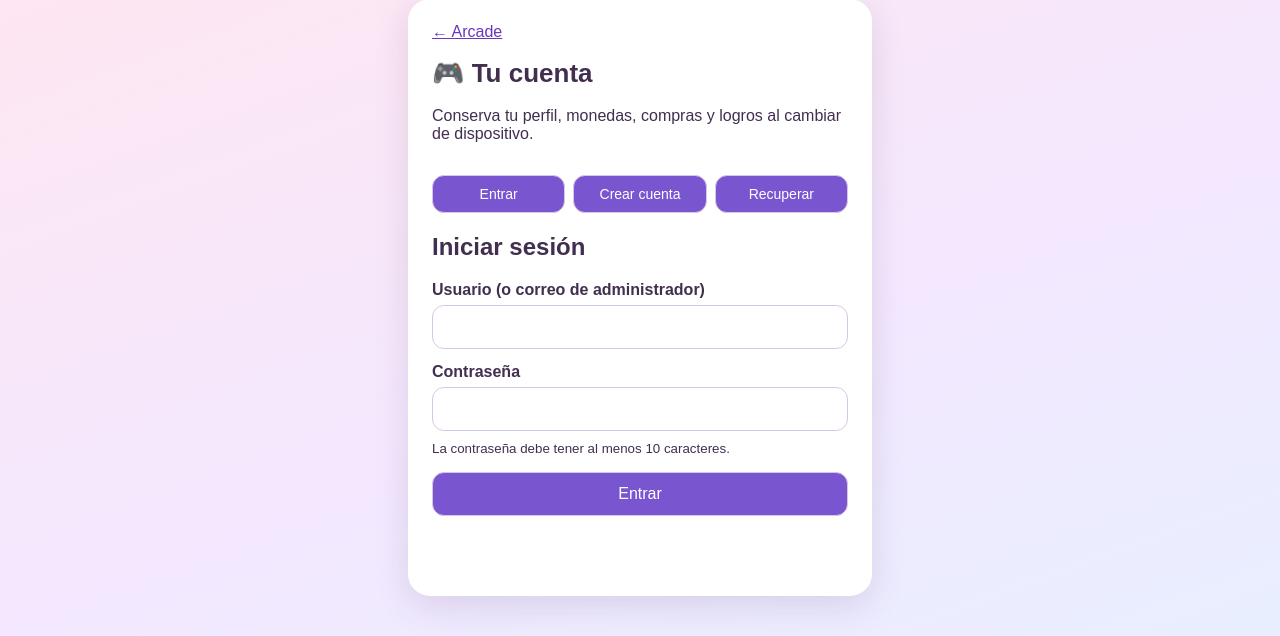
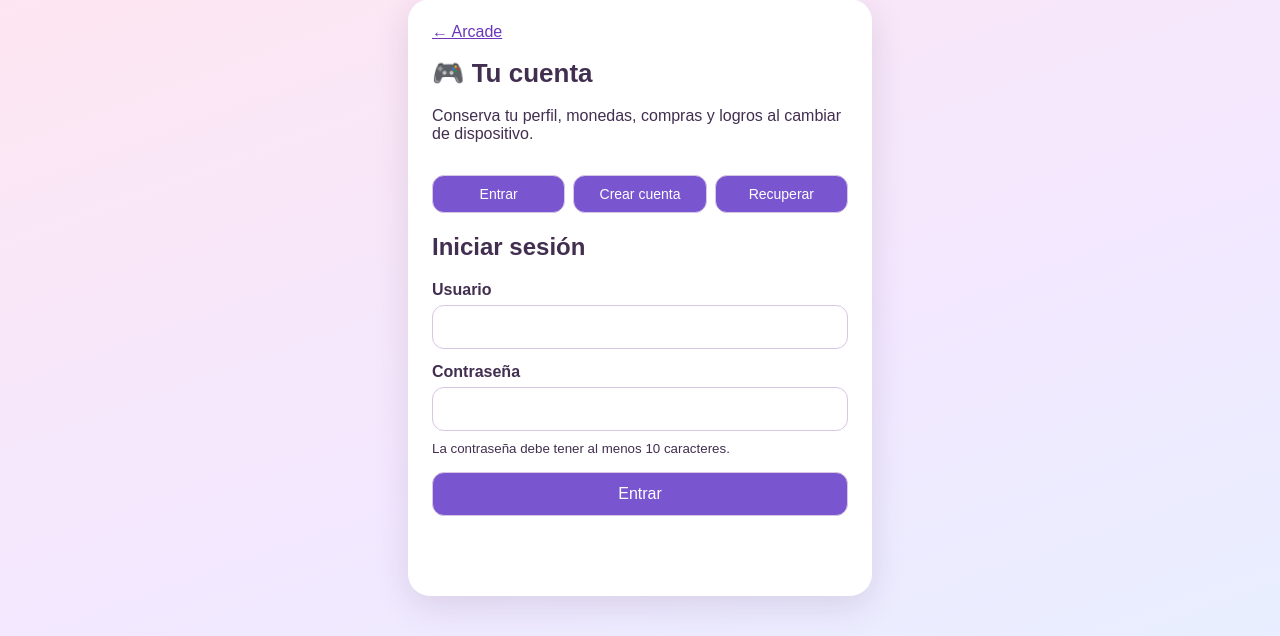
Before and after one commit to chrislivegg-eng/arcade, a Flask app: page /cuenta in a window 1280 px wide. Shown: the part 65-701 px from the top of the page. Run offline with Flask 3, Linux system fonts and the light colour scheme; data that the repository does not hold is empty.

Commit message:
Simplify login label to Usuario

```diff
--- a/static/js/cuenta.js
+++ b/static/js/cuenta.js
@@ -20,7 +20,6 @@
     $('password').autocomplete = modo === 'entrar' ? 'current-password' : 'new-password';
     $('password-label').textContent = recuperar ? 'Nueva contraseña' : 'Contraseña';
     $('usuario').maxLength = registro || recuperar ? 14 : 254;
-    $('correo-opcional').hidden = modo !== 'entrar';
     $('recuperacion-campo').hidden = !recuperar;
     $('recuperacion').required = recuperar;
     $('admin').hidden = !invitacion || recuperar;
--- a/templates/cuenta.html
+++ b/templates/cuenta.html
@@ -22,7 +22,7 @@
     <nav aria-label="Acceso"><button type="button" data-modo="entrar">Entrar</button><button type="button" data-modo="registrar">Crear cuenta</button><button type="button" data-modo="recuperar">Recuperar</button></nav>
     <h2 id="titulo">Iniciar sesión</h2>
     <form id="formulario">
-      <label for="usuario">Usuario <span id="correo-opcional">(o correo de administrador)</span></label>
+      <label for="usuario">Usuario</label>
       <input id="usuario" required maxlength="254" autocomplete="username" autocapitalize="none" spellcheck="false">
       <div id="admin" hidden><label for="correo">Correo del administrador</label><input id="correo" type="email" autocomplete="email"><small>Activación mediante enlace privado del servidor.</small></div>
       <div id="recuperacion-campo" hidden><label for="recuperacion">Código de recuperación</label><input id="recuperacion" autocomplete="off"></div>
```
